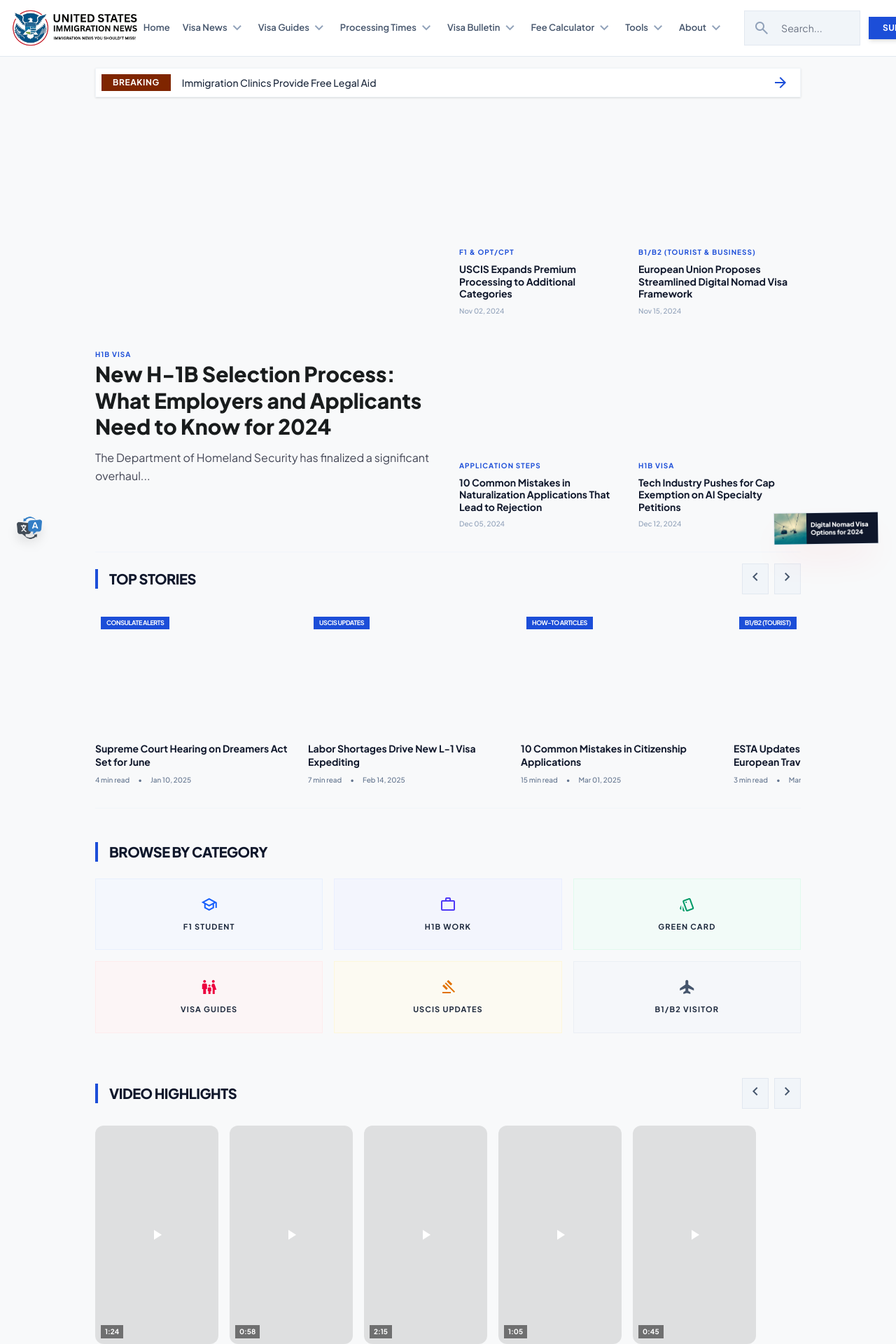
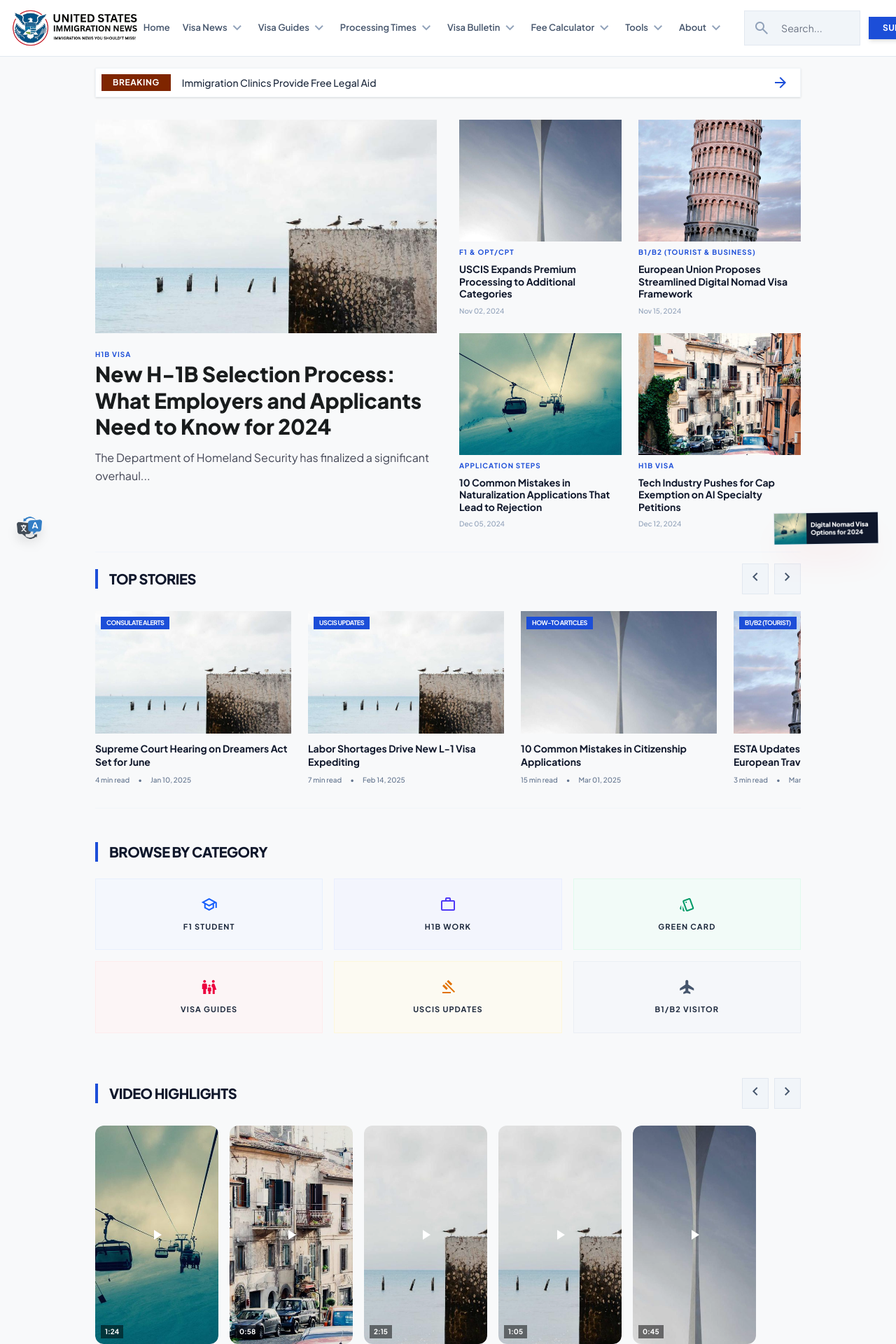
Before and after one commit to infaterasolutions-design/immi24, a Next.js app: page / in a window 1280 px wide. Shown: the top 1920 px of the page at 70% size. Built offline with nearby package versions, Linux system fonts and the light colour scheme.

Commit message:
Fix blank images: Remove loading=lazy to prevent ad-blockers from replacing images with permanent placeholders

```diff
--- a/src/app/page.js
+++ b/src/app/page.js
@@ -38,7 +38,7 @@ export default function Home() {
               {/* Left: Featured Story */}
               <Link href={`/article/${heroArticle.id}`} className="group cursor-pointer block">
                 <div className="relative aspect-[16/10] overflow-hidden mb-3 md:mb-4 rounded-md">
-                  <img className="w-full h-full object-cover transition-transform duration-700 group-hover:scale-105" loading="lazy" src={heroArticle.mainImage || FALLBACK_IMAGE} alt={heroArticle.title} />
+                  <img className="w-full h-full object-cover transition-transform duration-700 group-hover:scale-105" src={heroArticle.mainImage || FALLBACK_IMAGE} alt={heroArticle.title} />
                 </div>
                 <div className="space-y-2 md:space-y-3">
                   <span className="text-primary text-[10px] font-bold uppercase tracking-widest">{heroArticle.categoryLabel}</span>
@@ -56,7 +56,7 @@ export default function Home() {
                 {gridArticles.map((art) => (
                   <Link key={art.id} href={`/article/${art.id}`} className="space-y-2 group cursor-pointer block">
                     <div className="aspect-[4/3] overflow-hidden rounded-md">
-                      <img className="w-full h-full object-cover transition-transform duration-500 group-hover:scale-110" loading="lazy" src={art.mainImage || FALLBACK_IMAGE} alt={art.title} />
+                      <img className="w-full h-full object-cover transition-transform duration-500 group-hover:scale-110" src={art.mainImage || FALLBACK_IMAGE} alt={art.title} />
                     </div>
                     <span className="text-primary text-[10px] font-bold uppercase tracking-widest block mt-2">{art.categoryLabel}</span>
                     <h3 className="font-bold headline-font text-xs md:text-sm leading-tight group-hover:text-primary transition-colors text-slate-900">{art.title}</h3>
@@ -85,7 +85,7 @@ export default function Home() {
               {topStoryArticles.map((art) => (
                 <Link key={art.id} href={`/article/${art.id}`} className="flex-shrink-0 w-[240px] md:w-[280px] snap-start group cursor-pointer block">
                   <div className="relative aspect-[16/10] w-full overflow-hidden mb-3 rounded-md">
-                    <img className="w-full h-full object-cover transition-transform duration-500 group-hover:scale-105" loading="lazy" src={art.mainImage || FALLBACK_IMAGE} alt={art.title} />
+                    <img className="w-full h-full object-cover transition-transform duration-500 group-hover:scale-105" src={art.mainImage || FALLBACK_IMAGE} alt={art.title} />
                     <div className="absolute top-2 left-2 bg-primary px-2 py-0.5 text-[9px] font-bold text-white uppercase tracking-tighter rounded-sm">{art.categoryLabel}</div>
                   </div>
                   <h4 className="font-bold text-sm leading-snug group-hover:text-primary transition-colors mb-2 line-clamp-2 text-slate-900">{art.title}</h4>
@@ -150,7 +150,7 @@ export default function Home() {
                 return (
                   <Link key={art.id} href={`/article/${art.id}`} className="flex-shrink-0 w-36 md:w-44 snap-start group cursor-pointer block">
                     <div className="relative aspect-[9/16] video-card-rounded overflow-hidden mb-2">
-                      <img className="w-full h-full object-cover transition-transform duration-500 group-hover:scale-105" loading="lazy" src={art.mainImage || FALLBACK_IMAGE} alt={art.title} />
+                      <img className="w-full h-full object-cover transition-transform duration-500 group-hover:scale-105" src={art.mainImage || FALLBACK_IMAGE} alt={art.title} />
                       <div className="absolute inset-0 bg-black/10 flex items-center justify-center">
                         <span className="material-symbols-outlined text-white text-3xl md:text-4xl" style={{fontVariationSettings: "'FILL' 1"}}>play_arrow</span>
                       </div>
--- a/src/components/CategoryFeed.jsx
+++ b/src/components/CategoryFeed.jsx
@@ -26,7 +26,6 @@ export default function CategoryFeed({ title, description, articles }) {
                    <div className="relative aspect-[16/10] overflow-hidden rounded-t-xl w-full">
                      <img
                        className="w-full h-full object-cover transition-transform duration-700 group-hover:scale-105"
-                       loading="lazy"
                        src={article.mainImage}
                        alt={article.title}
                      />
```
